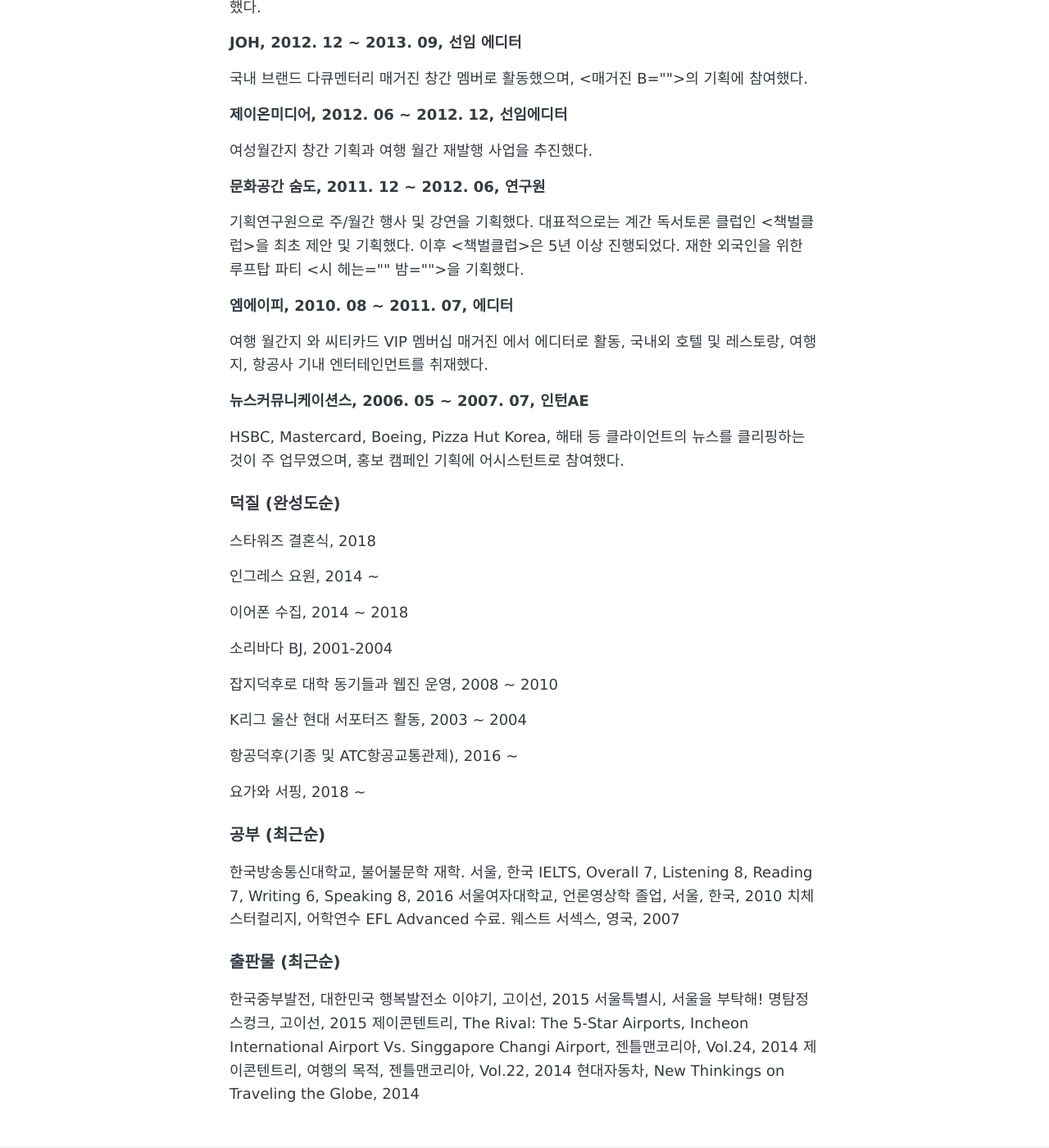
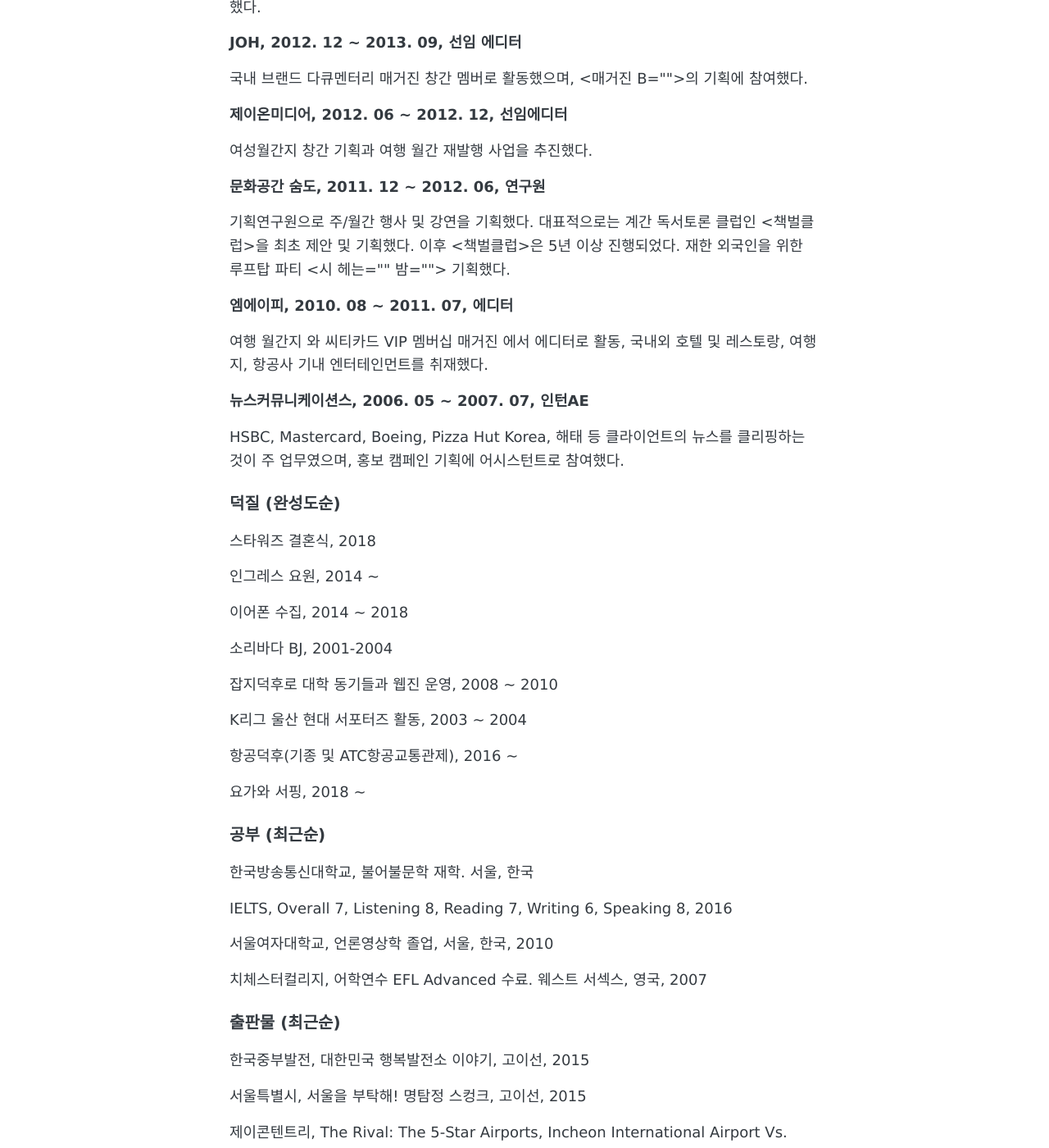
Before and after one commit to surfingsloth/surfingsloth.github.io, a Jekyll site: the page built from cv.md, in a window 1280 px wide and 1400 px high, scrolled down 896 px. Shown: the whole window at 82% size. Built offline with Jekyll 4.4.1, drawn with Linux system fonts in a browser that asks for light colours; some of the changed text lies outside the part shown.

Commit message:
Update cv.md

```diff
--- a/cv.md
+++ b/cv.md
@@ -34,7 +34,7 @@
 
 **문화공간 숨도, 2011. 12 ~ 2012. 06, 연구원**
 
-기획연구원으로 주/월간 행사 및 강연을 기획했다. 대표적으로는 계간 독서토론 클럽인 <책벌클럽>을 최초 제안 및 기획했다. 이후 <책벌클럽>은 5년 이상 진행되었다. 재한 외국인을 위한 루프탑 파티 <시 헤는 밤>을 기획했다.
+기획연구원으로 주/월간 행사 및 강연을 기획했다. 대표적으로는 계간 독서토론 클럽인 <책벌클럽>을 최초 제안 및 기획했다. 이후 <책벌클럽>은 5년 이상 진행되었다. 재한 외국인을 위한 루프탑 파티 <시 헤는 밤> 기획했다.
 
 **엠에이피, 2010. 08 ~ 2011. 07, 에디터**
 
```
Also changed, not shown: other parts of cv.md (+10 -2 lines).
